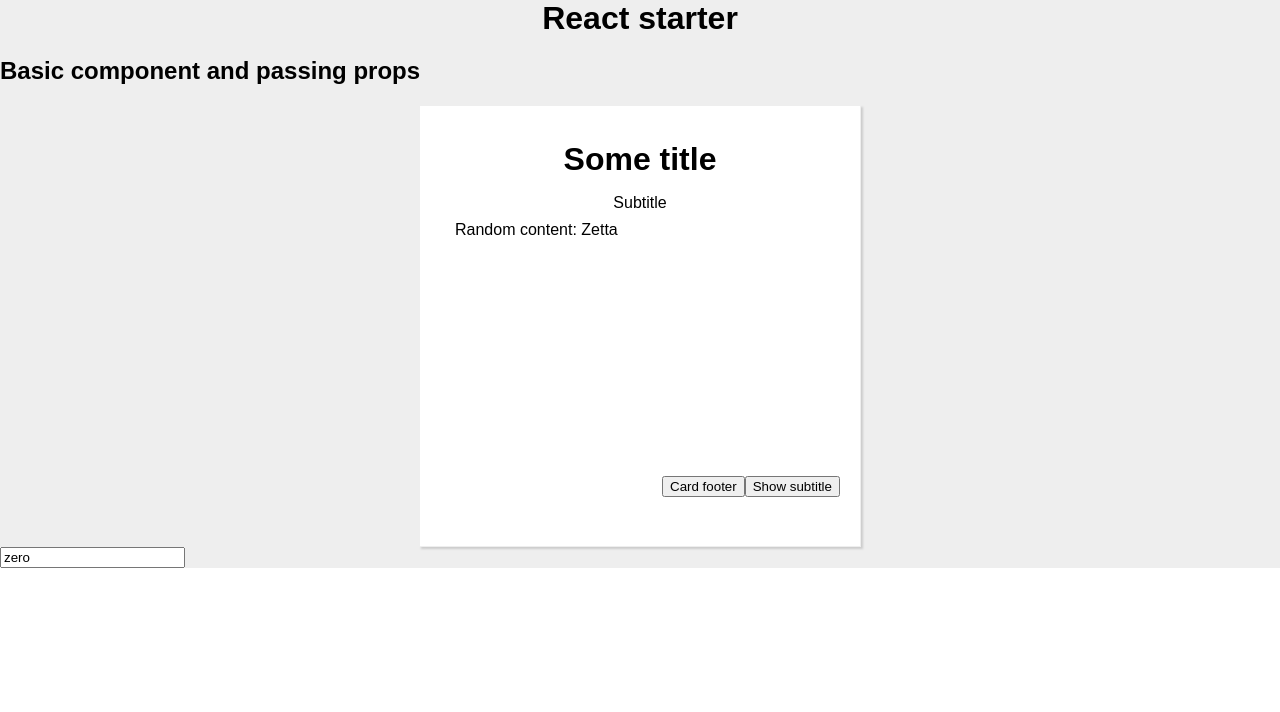
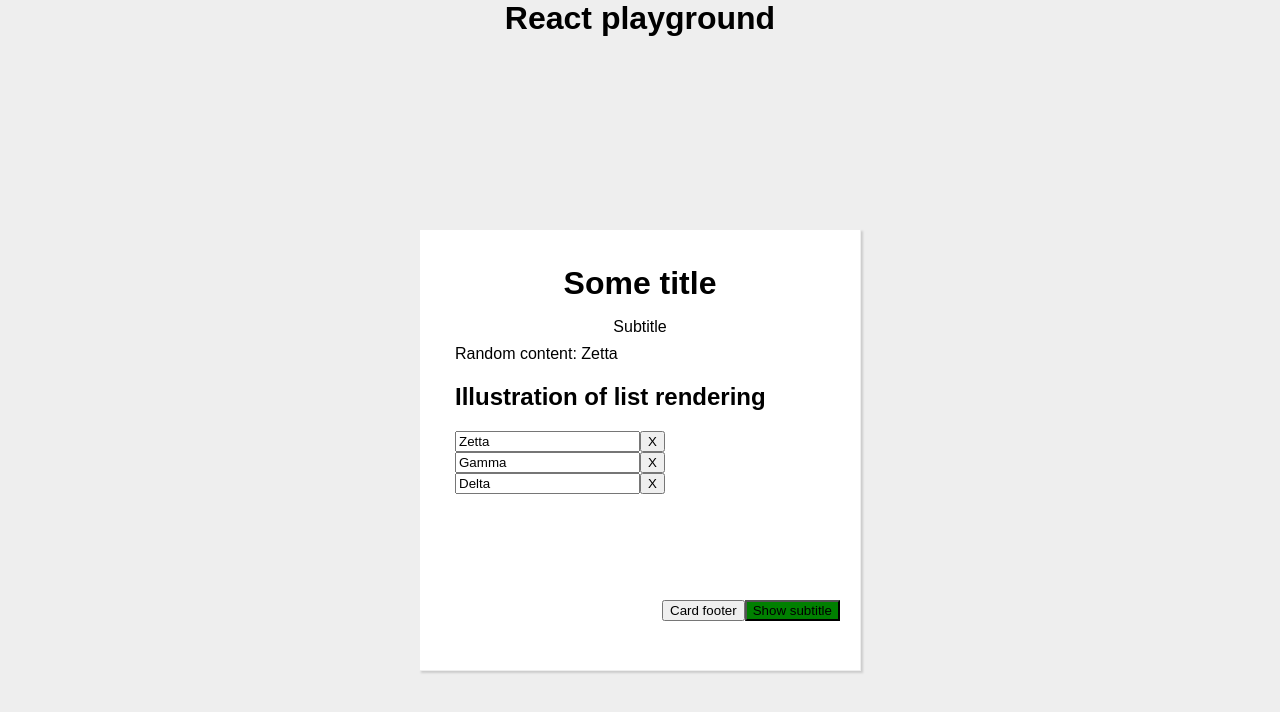
Before and after one commit to dragos-triteanu/enginizer-react, a React (Create React App) app: page / in a window 1280 px wide. Shown: the top 712 px of the page. Built offline with nearby package versions, Linux system fonts and the light colour scheme.

Commit message:
Added radium for styling pseudo selectors using an object oriented approach

```diff
--- a/package.json
+++ b/package.json
@@ -4,6 +4,7 @@
   "private": true,
   "dependencies": {
     "@types/react": "^16.3.6",
+    "radium": "^0.24.0",
     "react": "^16.3.1",
     "react-dom": "^16.3.1",
     "react-scripts": "1.1.4"
--- a/src/App.css
+++ b/src/App.css
@@ -4,4 +4,18 @@
 
 .App{
   background-color: #eee;
+  height: 100vh;
+  display: flex;
+  flex-direction: column;
 }
+
+.App-header{
+  height: 100px;
+}
+
+.App-content{
+  flex: 1;
+  display: flex;
+  flex-direction: column;
+  justify-content: center;
+}
--- a/src/App.js
+++ b/src/App.js
@@ -2,21 +2,30 @@ import React, {Component} from 'react';
 import './App.css';
 import {Input} from "./Components/Input/Input";
 import Card from "./Components/Card/Card";
+import Radium from "radium";
 
 class App extends Component {
   state = {
     components: [
-      {name: 'Zetta'},
-      {name: 'q'},
-      {name: 'z'},
-    ]
+      {id: 1, name: 'Zetta'},
+      {id: 2, name: 'Gamma'},
+      {id: 3, name: 'Delta'},
+    ],
+    style: {
+      backgroundColor: 'green',
+      ':hover': {
+        backgroundColor: 'yellow'
+      }
+    }
   };
 
   render() {
     return (
         <div className="App">
-          <h1 className="centered">React starter</h1>
-          <h2>Basic component and passing props</h2>
+          <div className="App-header">
+            <h1 className="centered">React playground</h1>
+          </div>
+          <div className="App-content">
             <Card onRef={ref => (this.card = ref)}
                   title="Some title"
                   name={this.state.components[0].name}
@@ -25,18 +34,31 @@ class App extends Component {
               <div className="card-content">
                 Random content: {this.state.components[0].name}
 
+                <div className="inputSwarm">
+                  <h2>Illustration of list rendering</h2>
+                  {
+                    this.state.components.map((component, index) => {
+                      return <Input key={component.id}
+                                    delete={this.deletePersonHandler.bind(this,
+                                        component.id)}
+                                    change={(e) => this.inputChange(e,
+                                        component.id)}
+                                    initVal={component.name}/>
+                    })
+                  }
+                </div>
+
               </div>
               <div className="card-footer">
                 <button onClick={this.renameHandler.bind(this, 5)}>Card footer
                 </button>
-              <button onClick={this.handleChildvisibility}>Show
+                <button onClick={this.handleChildvisibility}
+                        style={this.state.style}>Show
                   subtitle
                 </button>
               </div>
             </Card>
-
-          <Input change={this.inputChange}
-                 initVal="zero"/>
+          </div>
         </div>
     );
   }
@@ -46,28 +68,37 @@ class App extends Component {
     // Don't mutate like this this.state.components[0].name = 'Lalaband';
     this.setState({
       components: [
-        {name: param + Math.random()},
+        {id: 1, name: param + Math.random()},
         {name: 'q'},
         {name: 'z'}
       ]
     })
   };
 
-  inputChange = (event) => {
-    this.setState({
-      components: [
-        {name: event.target.value},
-        {name: 'q'},
-        {name: 'z'}
-      ]
-    })
+  inputChange = (event, componentId) => {
+    console.log("inputChange::", event, componentId);
+
+    let components = [...this.state.components];
+    components[componentId - 1].name = event.target.value;
+    this.setState(components);
   };
 
-  handleChildvisibility = () => {
+  deletePersonHandler = (event) => {
+    const componets = this.state.components;
+    componets.splice(event, 1);
     debugger
+    this.setState({components: componets});
+  };
+
+  handleChildvisibility = (style) => {
     this.card.toggleSubtitleVisibility();
+    this.setState({
+      style: {
+        backgroundColor: this.state.style.backgroundColor === 'red' ? 'green'
+            : 'red'
+      }
+    });
+  };
 }
 
-}
-
-export default App;
+export default Radium(App);
--- a/src/Components/Input/Input.js
+++ b/src/Components/Input/Input.js
@@ -8,6 +8,8 @@ export class Input extends Component {
           <input type='text'
                  onChange={this.props.change}
                  value={this.props.initVal}/>
+
+          <button onClick={this.props.delete}>X</button>
         </div>
     )
   }
```
Also changed, not shown: 1 other file (tests, documents, lock files or other folders). Lines whose indentation alone changed are shown as unchanged.
